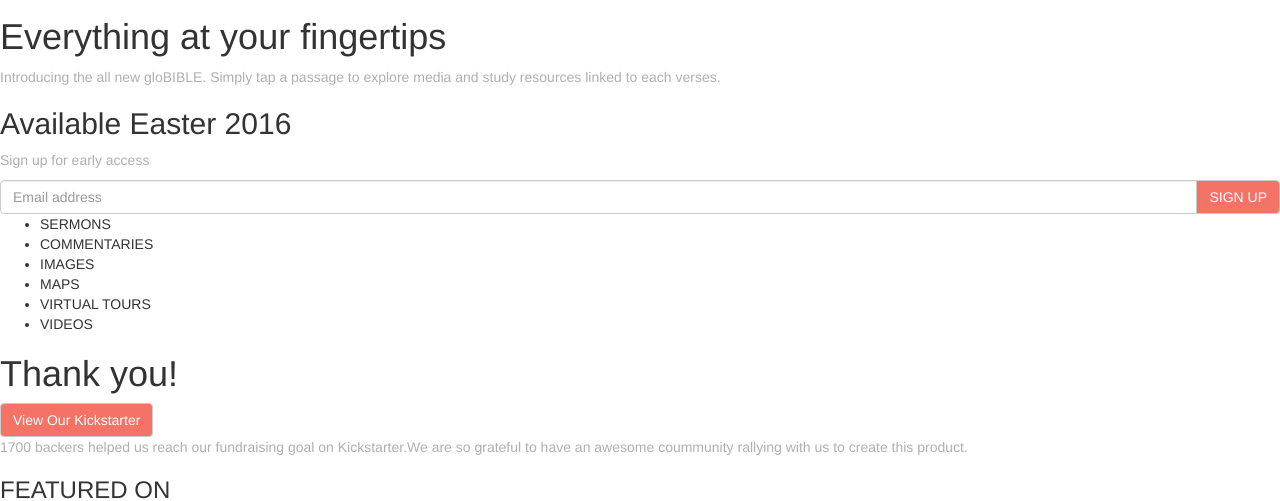
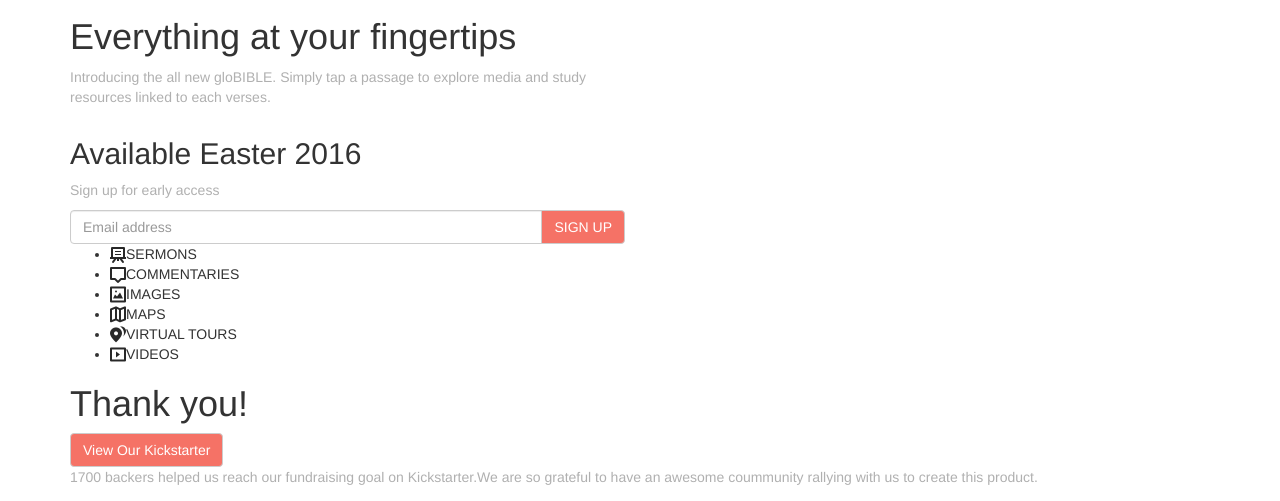
Before and after one commit to Krystneto/html_css_challenge, a plain HTML site: page index.html in a window 1280 px wide. Shown: the part 53-554 px from the top of the page. Drawn offline with Linux system fonts and the light colour scheme.

Commit message:
adds/remove group images

```diff
--- a/index.html
+++ b/index.html
@@ -14,30 +14,38 @@
     <body>
         <nav role="navigation">
             <img src="./images/glo/Glo.png">
-            <a class="nav-links" href="#">support</a>
-            <a class="nav-links" href="#">faq</a>
+            <a class="pull-right" href="#">support</a>
+            <a class="pull-right" href="#">faq</a>
         </nav>
 
-        <div>
+        <div class="container">
+            <div class="row">
+                <div class="col-md-6">
                     <h1>Everything at your fingertips</h1>
                     <p>Introducing the all new gloBIBLE. Simply tap a passage to explore media and study resources linked to each verses.</p>
                 </div>
+            </div>
+        </div>
 
-        <div>
+        <div class="container">
+            <div class="row">
+                <div class="col-md-6">
                     <h2>Available Easter 2016</h2>
                     <p>Sign up for early access</p>
                     <div class="input-group">
                         <input type="text" class="form-control" placeholder="Email address"><span class="input-group-btn"><button class="btn btn-default" type="button">SIGN UP</span></button>
                     </div>
                 </div>
+        </div>
+
         <div>
             <ul>
-                <li>SERMONS</li>
-                <li>COMMENTARIES</li>
-                <li>IMAGES</li>
-                <li>MAPS</li>
-                <li>VIRTUAL TOURS</li>
-                <li>VIDEOS</li>
+                <li><img src="./images/groups/Sermons.png">SERMONS</li>
+                <li><img src="./images/groups/COMMENTARIES.png">COMMENTARIES</li>
+                <li><img src="./images/groups/Images.png">IMAGES</li>
+                <li><img src="./images/groups/MAPS.png">MAPS</li>
+                <li><img src="./images/groups/VIRTUAL TOURS.png">VIRTUAL TOURS</li>
+                <li><img src="./images/groups/VIDEOS.png">VIDEOS</li>
             </ul>
         </div>
 
--- a/main.css
+++ b/main.css
@@ -11,8 +11,9 @@ p {
     background-color: #F57266;
     color: white;
 }
-
+/*
 .nav-links {
     text-align: right;
     float: right;
 };
+*/
```
Also changed, not shown: images/groups/COMMENTARIES + Shape.png (deleted), images/groups/COMMENTARIES.png (added), images/groups/Group-images.png (deleted), images/groups/Group.png (deleted), images/groups/Images.png (added), images/groups/MAPS + Shape.png (deleted), images/groups/MAPS.png (added), images/groups/Sermons.png (added), images/groups/Shape.png (deleted), images/groups/VIDEOS + Shape + Shape.png (deleted), images/groups/VIDEOS.png (added), images/groups/VIRTUAL TOURS + Shape + Shape.png (deleted), images/groups/VIRTUAL TOURS.png (added). Lines whose indentation alone changed are shown as unchanged.
